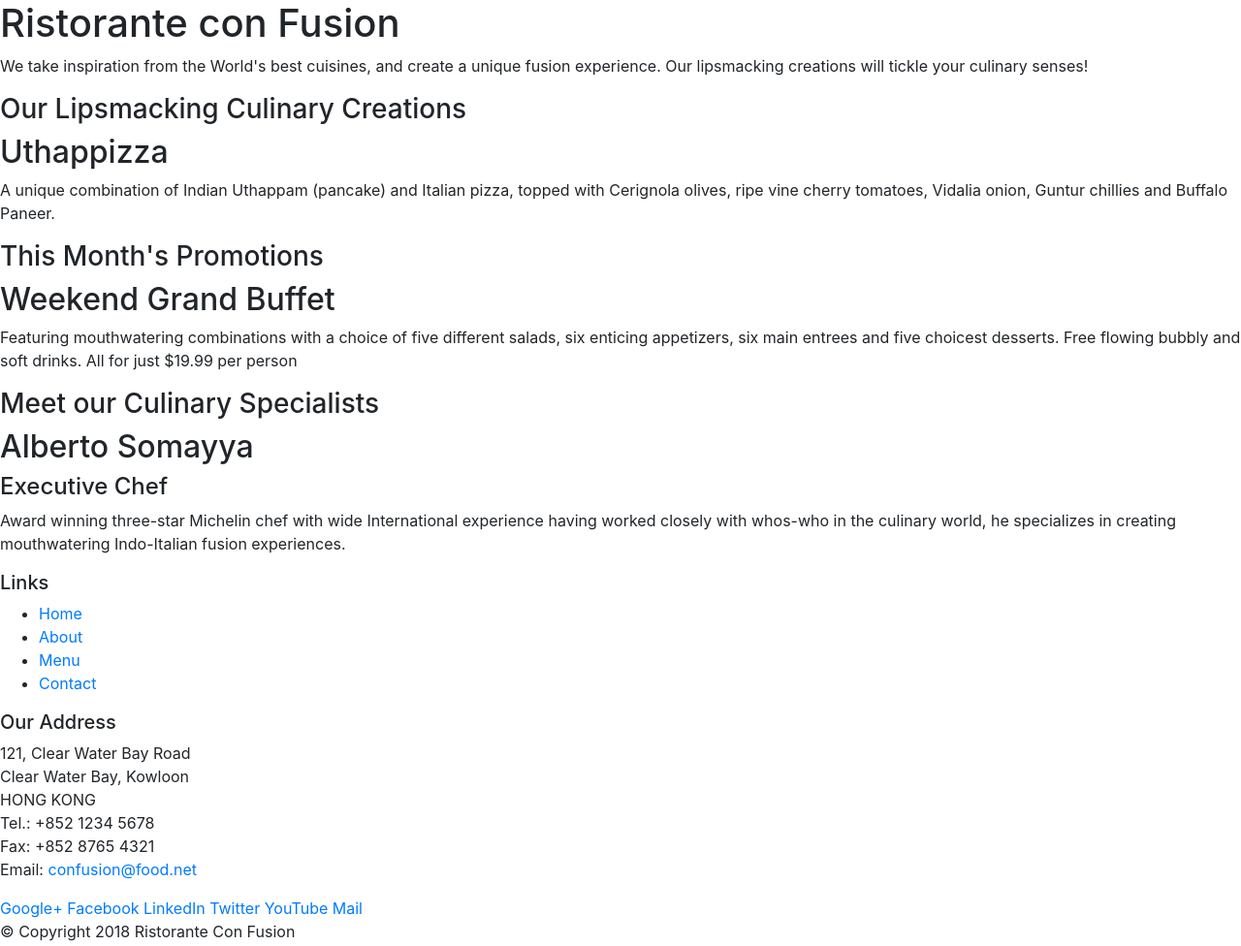
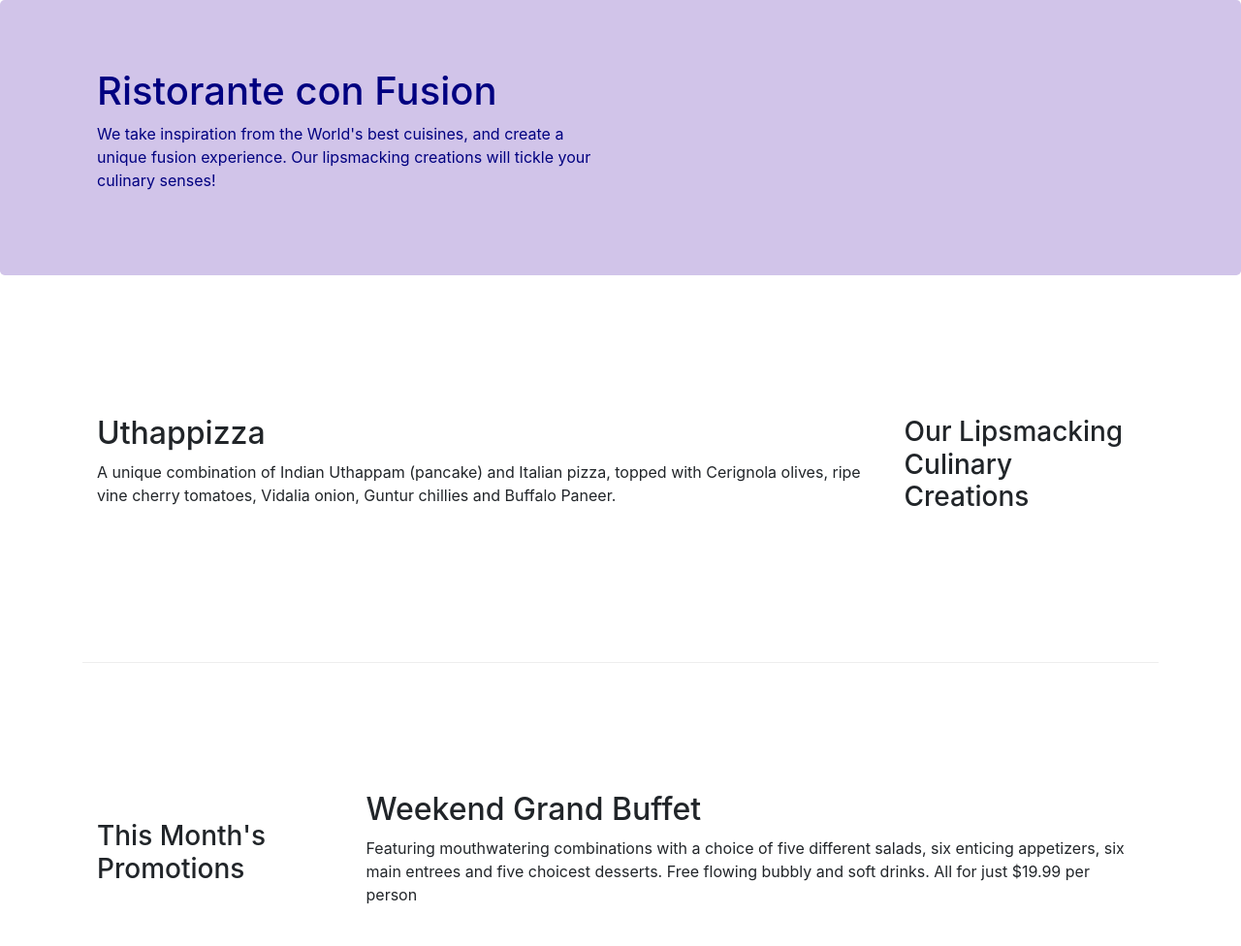
Before and after one commit to hbhalodia/bootstrap-course, a website: page index.html in a window 1280 px wide. Shown: the top 976 px of the page at 97% size. Drawn offline with nearby package versions, Linux system fonts and the light colour scheme.

Commit message:
Added bootstrap class and custom styles

```diff
--- /dev/null
+++ b/css/styles.css
@@ -0,0 +1,31 @@
+.row-header {
+	margin: 0 auto;
+	padding: 0 auto;
+}
+
+.row-content {
+	margin: 0 auto;
+	padding: 50px 0 50px 0;
+	border-bottom: 1px ridge;
+	min-height: 400px;
+}
+
+.footer {
+	background-color: #d1c4e9;
+	margin: 0 auto;
+	padding: 20px 0 20px 0;
+}
+
+.jumbotron {
+	padding: 70px 30px;
+	margin: 0 auto;
+	background: #d1c4e9;
+	color: navy;
+}
+
+.address {
+	font-size: 80%;
+	margin: 0;
+	color: #0f0f0f;
+
+}
--- a/index.html
+++ b/index.html
@@ -8,31 +8,32 @@
 
 	<!-- Bootstrap CSS -->
 	<link rel="stylesheet" href="node_modules/bootstrap/dist/css/bootstrap.min.css">
+	<link rel="stylesheet" href="css/styles.css">
 	<title>Ristorante Con Fusion</title>
 </head>
 
 <body>
 
-	<header>
-		<div>
-			<div>
-				<div>
+	<header class="jumbotron">
+		<div class="container">
+			<div class="row row-header">
+				<div class="col-12 col-sm-6">
 					<h1>Ristorante con Fusion</h1>
 					<p>We take inspiration from the World's best cuisines, and create a unique fusion experience. Our
 						lipsmacking creations will tickle your culinary senses!</p>
 				</div>
-				<div>
+				<div class="col-12 col-sm">
 				</div>
 			</div>
 		</div>
 	</header>
 
-	<div>
-		<div>
-			<div>
+	<div class="container">
+		<div class="row row-content align-items-center">
+			<div class="col-12 col-sm-4 order-sm-last col-md-3">
 				<h3>Our Lipsmacking Culinary Creations</h3>
 			</div>
-			<div>
+			<div class="col col-sm order-sm-first col-md">
 				<h2>Uthappizza</h2>
 				<p>A unique combination of Indian Uthappam (pancake) and Italian pizza, topped with Cerignola olives,
 					ripe vine cherry tomatoes, Vidalia onion, Guntur chillies and Buffalo Paneer.</p>
@@ -40,11 +41,11 @@
 		</div>
 
 
-		<div>
-			<div>
+		<div class="row row-content align-items-center">
+			<div class="col-12 col-sm-4 col-md-3">
 				<h3>This Month's Promotions</h3>
 			</div>
-			<div>
+			<div class="col col-sm col-md">
 				<h2>Weekend Grand Buffet</h2>
 				<p>Featuring mouthwatering combinations with a choice of five different salads, six enticing appetizers,
 					six main entrees and five choicest desserts. Free flowing bubbly and soft drinks. All for just
@@ -52,11 +53,11 @@
 			</div>
 		</div>
 
-		<div>
-			<div>
+		<div class="row row-content align-items-center">
+			<div class="col-12 col-sm-4 col-md-3 order-sm-last">
 				<h3>Meet our Culinary Specialists</h3>
 			</div>
-			<div>
+			<div class="col col-sm col-md order-sm-first">
 				<h2>Alberto Somayya</h2>
 				<h4>Executive Chef</h4>
 				<p>Award winning three-star Michelin chef with wide International experience having worked closely with
@@ -66,19 +67,19 @@
 		</div>
 	</div>
 
-	<footer>
-		<div>
-			<div>
-				<div>
+	<footer class="footer">
+		<div class="container">
+			<div class="row">
+				<div class="col-4 offset-1 col-sm-2">
 					<h5>Links</h5>
-					<ul>
+					<ul class="list-unstyled">
 						<li><a href="#">Home</a></li>
 						<li><a href="#">About</a></li>
 						<li><a href="#">Menu</a></li>
 						<li><a href="#">Contact</a></li>
 					</ul>
 				</div>
-				<div>
+				<div class="col-7 col-sm-5">
 					<h5>Our Address</h5>
 					<address>
 						121, Clear Water Bay Road<br>
@@ -89,8 +90,8 @@
 						Email: <a href="mailto:confusion@food.net">confusion@food.net</a>
 					</address>
 				</div>
-				<div>
-					<div>
+				<div class="col-12 col-sm-4 align-self-center">
+					<div class="text-center">
 						<a href="http://google.com/+">Google+</a>
 						<a href="http://www.facebook.com/profile.php?id=">Facebook</a>
 						<a href="http://www.linkedin.com/in/">LinkedIn</a>
@@ -100,8 +101,8 @@
 					</div>
 				</div>
 			</div>
-			<div>
-				<div>
+			<div class="row justify-content-center">
+				<div class="col-auto">
 					<p>© Copyright 2018 Ristorante Con Fusion</p>
 				</div>
 			</div>
```
